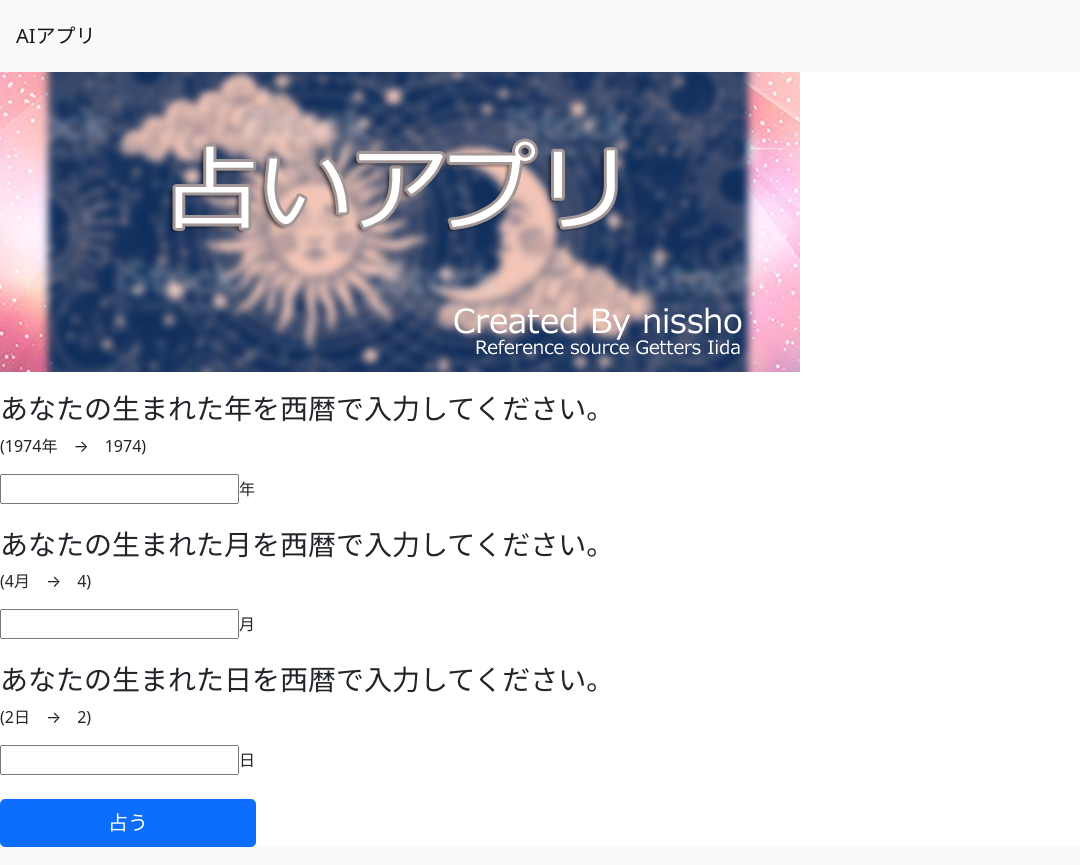
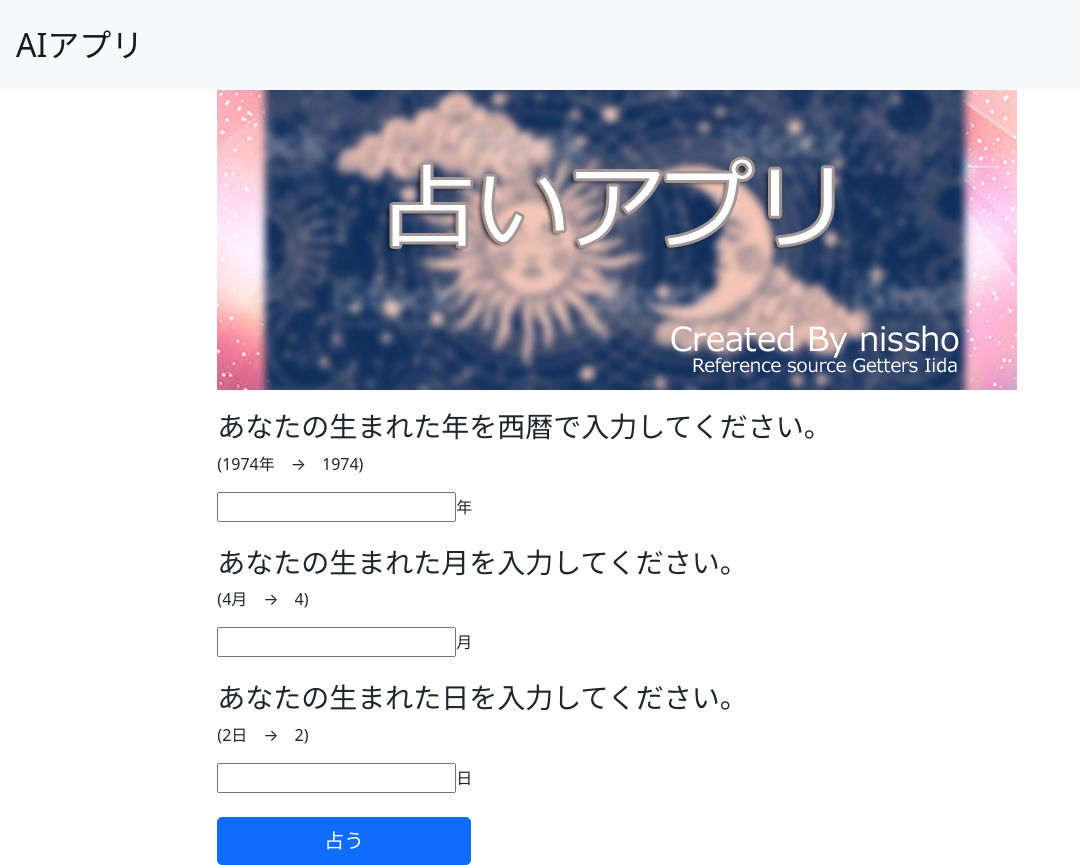
Before and after one commit to suzumin325/uranairensyu, a Flask app: page / in a window 1280 px wide. Shown: the whole page, without its empty margins (0-1080 px from the left). Run offline with Flask 2, Linux system fonts and the light colour scheme; some libraries are stand-ins or nearby versions.

Commit message:
2nd commit

```diff
--- a/templates/base.html
+++ b/templates/base.html
@@ -9,9 +9,9 @@
 </head>
 <body>
 <nav class="navbar navbar-light bg-light p-3">
-    <a class="navbar-brand pl-3" href="/" style="...">AIアプリ</a>
+    <a class="navbar-brand pl-3" href="/" style="font-size:2rem">AIアプリ</a>
 </nav>
-    <div class=""row>
+    <div class="row">
 
     {% block body %}{% endblock %}
 
--- a/templates/index.html
+++ b/templates/index.html
@@ -10,10 +10,10 @@
             <h3>あなたの生まれた年を西暦で入力してください。</h3>
             <p>(1974年　→　1974)</p>
                 <input type="text" name="years">年<br><br>
-            <h3>あなたの生まれた月を西暦で入力してください。</h3>
+            <h3>あなたの生まれた月を入力してください。</h3>
             <p>(4月　→　4)</p>
                 <input type="text" name="months">月<br><br>
-            <h3>あなたの生まれた日を西暦で入力してください。</h3>
+            <h3>あなたの生まれた日を入力してください。</h3>
             <p>(2日　→　2)</p>
                 <input type="text" name="days">日<br><br>
             <input type="submit" value="占う" class="btn btn-primary btn-lg" style="width:30%">
```
